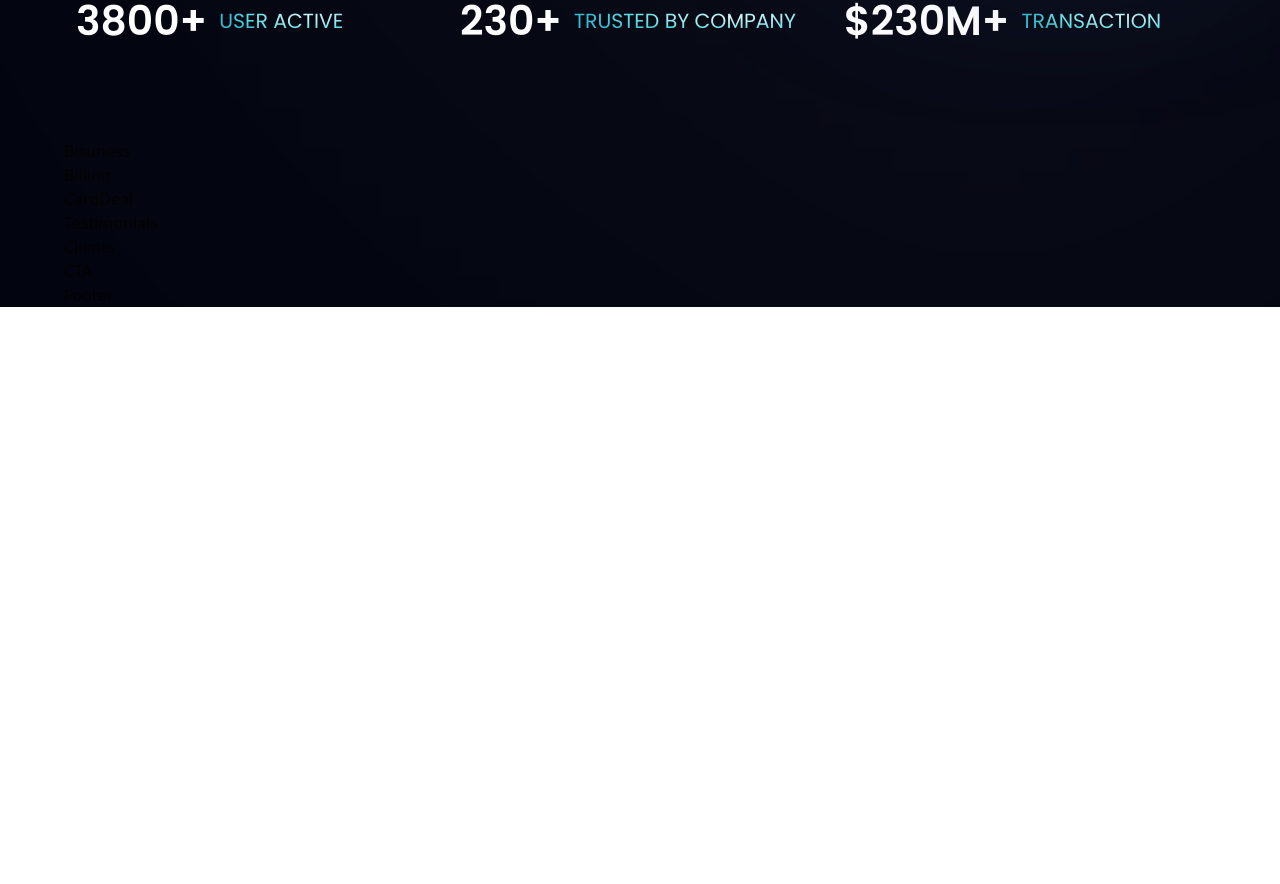
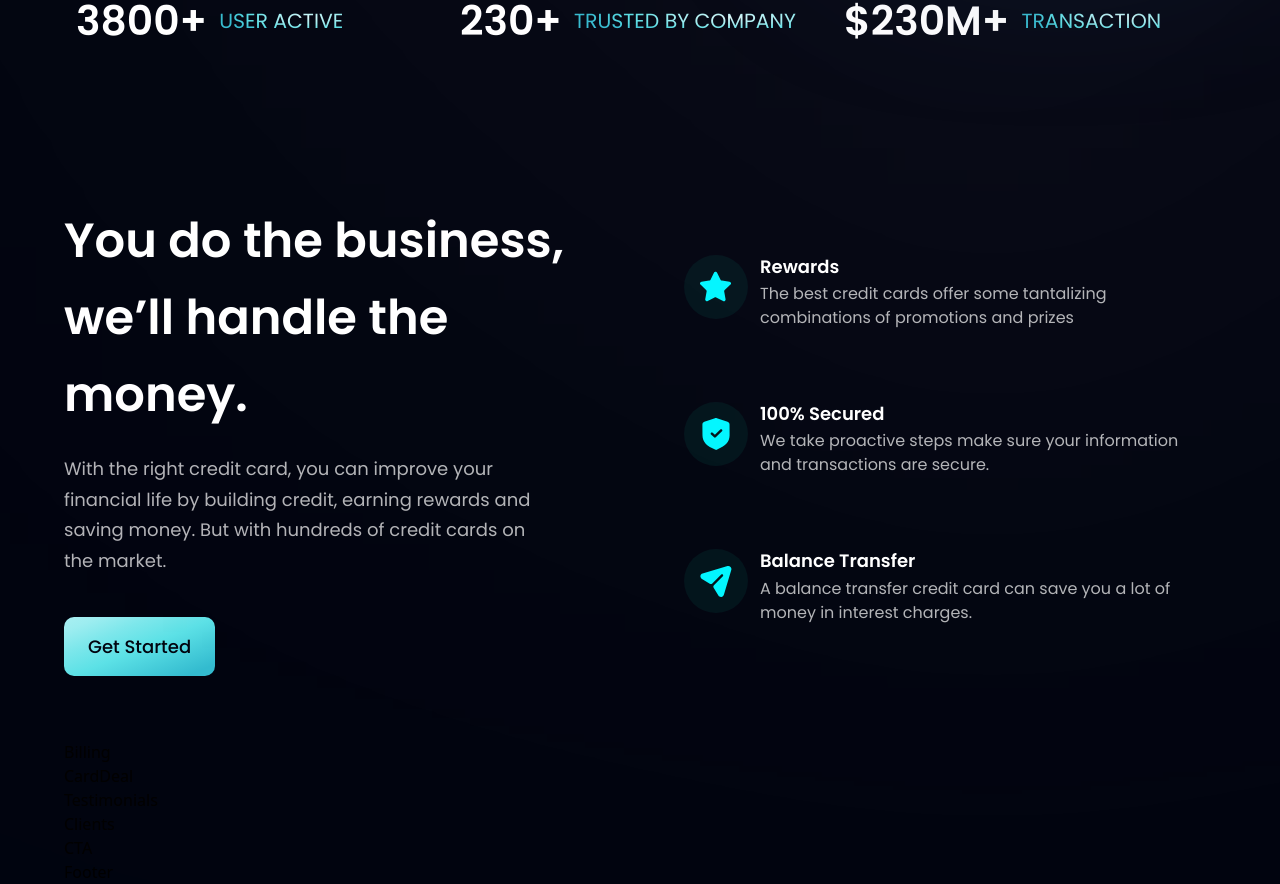
Before and after one commit to herisusantoarismann/react-landingpage, a React (Create React App) app: page / in a window 1280 px wide. Shown: the part 806-1690 px from the top of the page. Before the commit the page ends 1113 px from the top, so only its background shows below. Built offline with nearby package versions, Linux system fonts and the light colour scheme.

Commit message:
Add bisuness section

```diff
--- a/src/components/Bisuness.tsx
+++ b/src/components/Bisuness.tsx
@@ -1,7 +1,58 @@
 import React from "react";
+import { IFeature, features } from "../constants";
+import styles, { layout } from "../style";
+import Button from "./Button";
+
+interface IProps extends IFeature {
+  index: number;
+}
+
+const FeatureCard = ({ icon, title, content, index }: IProps) => (
+  <div
+    className={`flex flex-row p-6 rounded-[20px] ${
+      index !== features.length - 1 ? "mb-6" : "mb-0"
+    } feature-card`}
+  >
+    <div
+      className={`w-[64px] h-[64px] rounded-full ${styles.flexCenter} bg-dimBlue`}
+    >
+      <img src={icon} alt="star" className="w-[50%] h-[50%] object-contain" />
+    </div>
+    <div className="flex-1 flex flex-col ml-3">
+      <h4 className="font-poppins font-semibold text-white text-[18px] leading-[23.4px] mb-1">
+        {title}
+      </h4>
+      <p className="font-poppins font-normal text-dimWhite text-[16px] leading-[24px]">
+        {content}
+      </p>
+    </div>
+  </div>
+);
 
 const Bisuness = () => {
-  return <div>Bisuness</div>;
+  return (
+    <section id="features" className={layout.section}>
+      <div className={layout.sectionInfo}>
+        <h2 className={styles.heading2}>
+          You do the business, <br className="sm:block hidden" /> we’ll handle
+          the money.
+        </h2>
+        <p className={`${styles.paragraph} max-w-[470px] mt-5`}>
+          With the right credit card, you can improve your financial life by
+          building credit, earning rewards and saving money. But with hundreds
+          of credit cards on the market.
+        </p>
+
+        <Button styles={`mt-10`} />
+      </div>
+
+      <div className={`${layout.sectionImg} flex-col`}>
+        {features.map((feature, index) => (
+          <FeatureCard key={feature.id} {...feature} index={index} />
+        ))}
+      </div>
+    </section>
+  );
 };
 
 export default Bisuness;
--- a/src/components/Button.tsx
+++ b/src/components/Button.tsx
@@ -1,7 +1,18 @@
 import React from "react";
 
-const Button = () => {
-  return <div>Button</div>;
+interface IProps {
+  styles?: string;
+}
+
+const Button = ({ styles }: IProps) => {
+  return (
+    <button
+      type="button"
+      className={`py-4 px-6 font-poppins font-medium text-[18px] text-primary bg-blue-gradient rounded-[10px] outline-none ${styles}`}
+    >
+      Get Started
+    </button>
+  );
 };
 
 export default Button;
```
